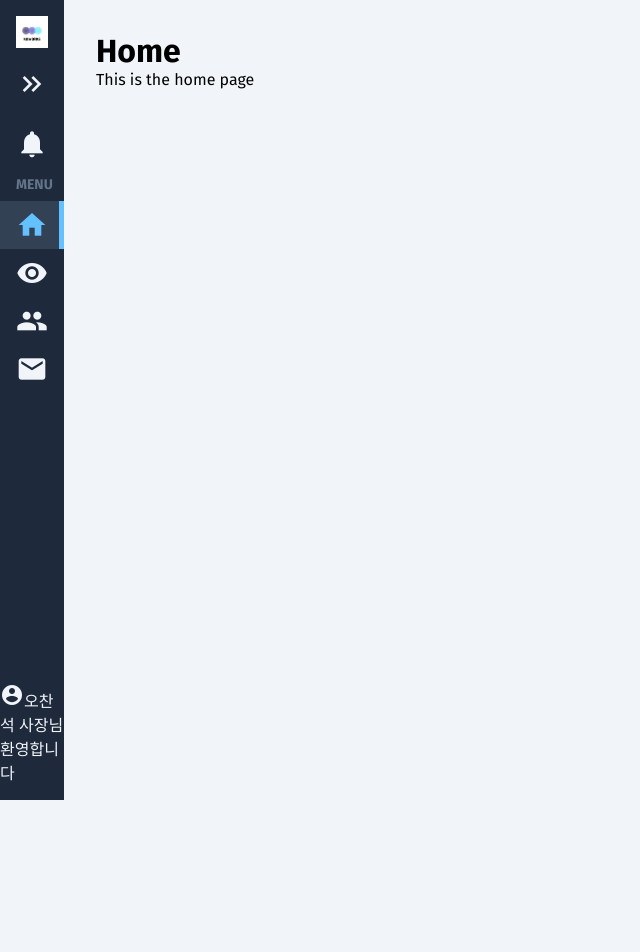
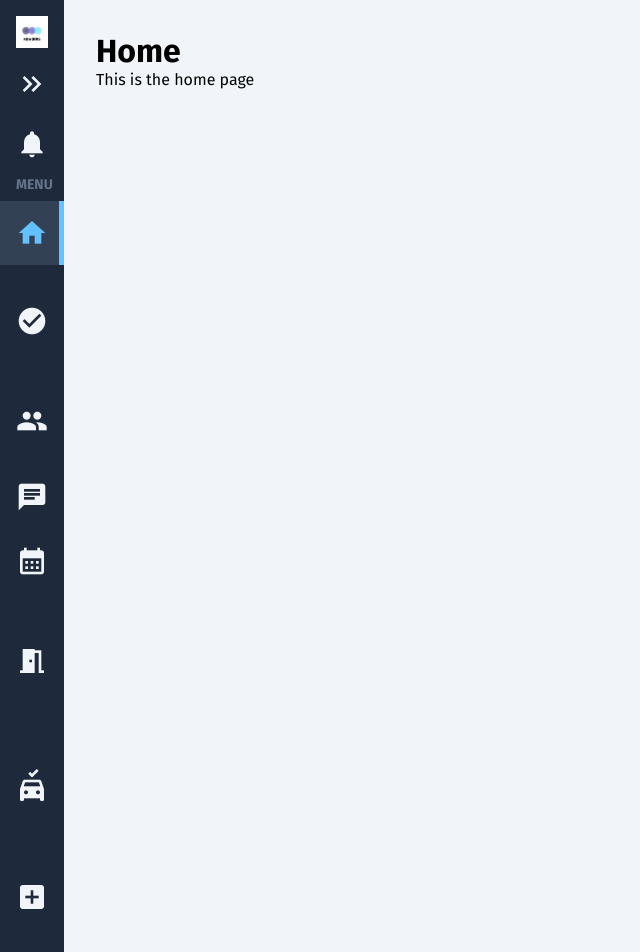
Before and after one commit to KOSA200OK/KOSA_KOWORKS_Front, a Vue app: page / in a window 1280 px wide. Shown: the top 952 px of the page, without its empty margins (0-640 px from the left). Before the commit the page ends 800 px from the top, so only its background shows below. Built offline with nearby package versions, Linux system fonts and the light colour scheme.

Commit message:
메인프레임 사이드바 메뉴 수정 및 라우터 설정

```diff
--- a/src/components/Sidebar.vue
+++ b/src/components/Sidebar.vue
@@ -22,19 +22,39 @@
         <div class="menu">
             <router-link class="button" to="/">
                 <span class="material-icons">home</span>
-                <span class="text">Home</span>
+                <span class="text">메인</span>
             </router-link>
-            <router-link class="button" to="/about">
-                <span class="material-icons">visibility</span>
-                <span class="text">About</span>
+            <router-link class="button" to="/attendancelist">
+                <span class="material-icons">check_circle</span>
+                <span class="text">근태관리</span>
             </router-link>
-            <router-link class="button" to="/about">
+            <router-link class="button" to="/address">
                 <span class="material-icons">group</span>
-                <span class="text">Team</span>
+                <span class="text">주소록</span>
             </router-link>
-            <router-link class="button" to="/about">
-                <span class="material-icons">email</span>
-                <span class="text">Contact</span>
+            <router-link class="button" to="/chat/list">
+                <span class="material-icons">chat</span>
+                <span class="text">채팅</span>
+            </router-link>
+            <router-link class="button" to="/calendar/list">
+                <span class="material-icons">calendar_month</span>
+                <span class="text">일정</span>
+            </router-link>
+            <router-link class="button" to="/meetingroom">
+                <span class="material-icons">meeting_room</span>
+                <span class="text">회의실 예약</span>
+            </router-link>
+            <router-link class="button" to="/carrent/carlist">
+                <span class="material-icons">no_crash</span>
+                <span class="text">차량 예약</span>
+            </router-link>
+            <router-link class="button" to="/stuff/request">
+                <span class="material-icons">add_box</span>
+                <span class="text">비품 요청</span>
+            </router-link>
+            <router-link class="button" to="/stuff/requestmanage/">
+                <span class="material-icons">shelves</span>
+                <span class="text">비품 요청 관리</span>
             </router-link>
         </div>
 
```
Also changed, not shown: src/router/index.js (+9 -10 lines).
